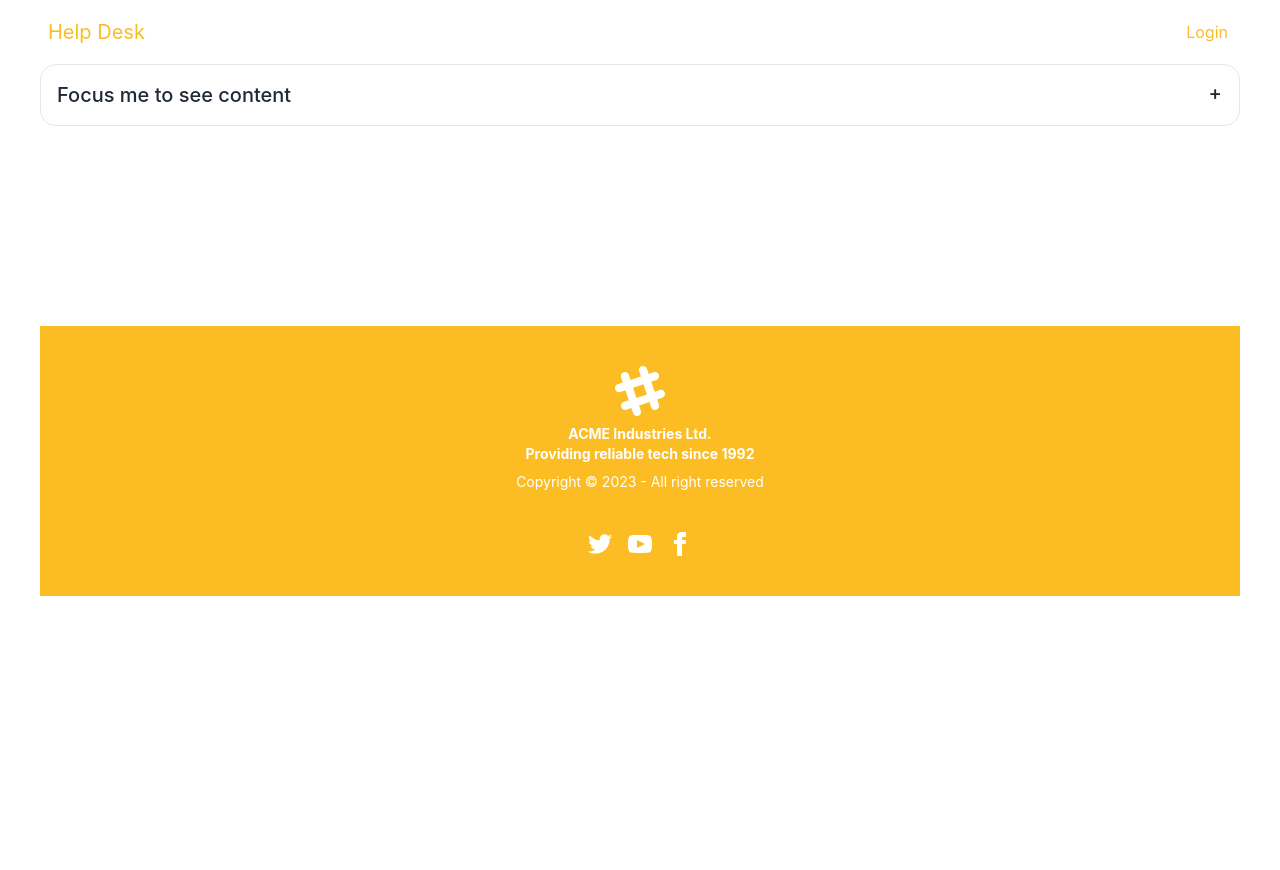
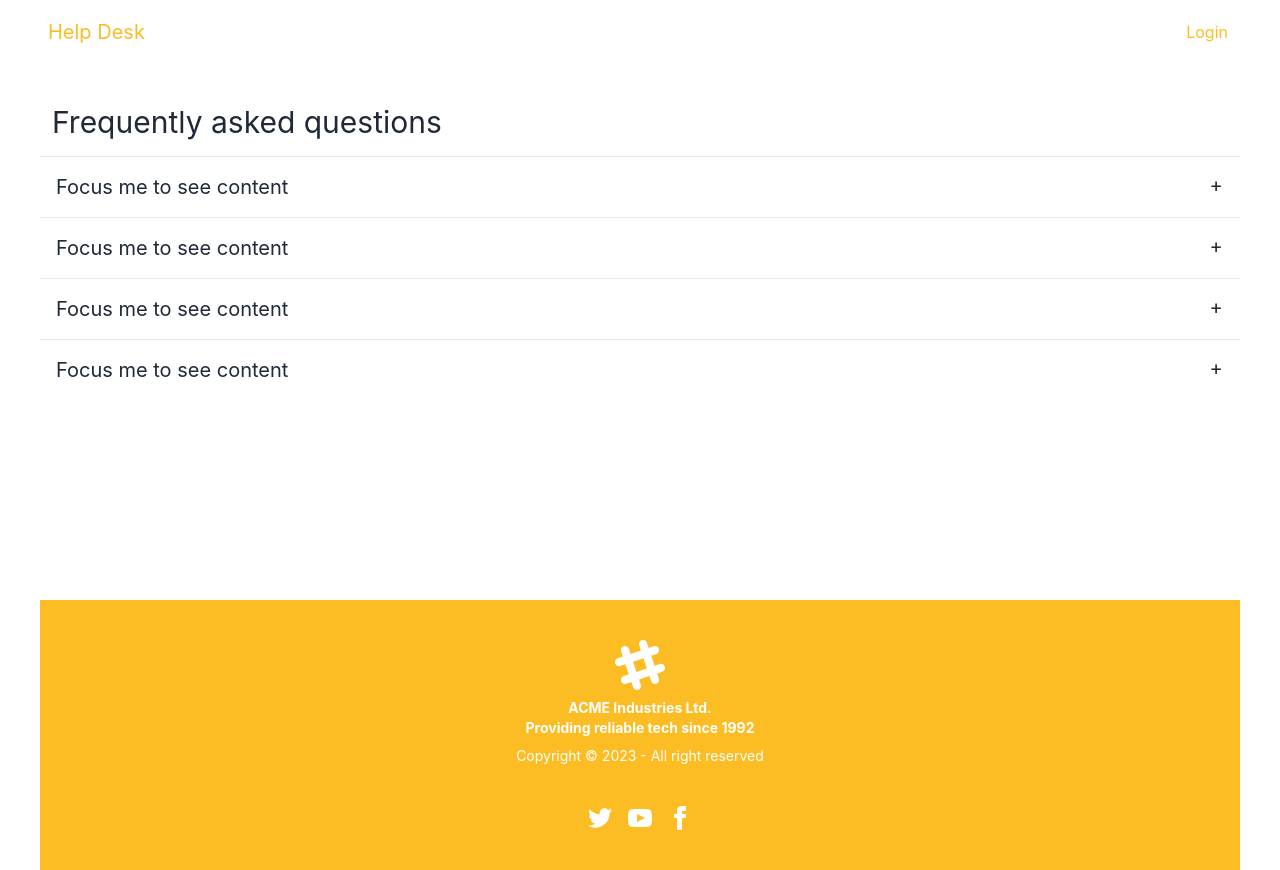
Before and after one commit to oddakussa12/helpdesk-frontend, a React (Create React App) app: page /faqs in a window 1280 px wide. Before the commit the page ends 800 px from the top, so only its background shows below. Built offline with nearby package versions, Linux system fonts and the light colour scheme; no server answers.

Commit message:
Add Faq page

```diff
--- a/src/World/Pages/Faq.jsx
+++ b/src/World/Pages/Faq.jsx
@@ -2,9 +2,38 @@ import React from 'react'
 
 const Faq = () => {
     return (
-        <div>
-            <div tabIndex={0} className="collapse collapse-plus border border-base-300 bg-base-100 rounded-box">
-                <div className="collapse-title text-xl font-medium">
+        <div className='mt-10'>
+            <h1 className='text-3xl ml-3 mb-4'>Frequently asked questions</h1>
+            <hr />
+            <div tabIndex={0} className="collapse collapse-plus bg-base-100 rounded-box">
+                <div className="collapse-title text-xl">
+                    Focus me to see content
+                </div>
+                <div className="collapse-content">
+                    <p>attribute is necessary to make the div focusable</p>
+                </div>
+            </div>
+            <hr />
+            <div tabIndex={0} className="collapse collapse-plus bg-base-100 rounded-box">
+                <div className="collapse-title text-xl">
+                    Focus me to see content
+                </div>
+                <div className="collapse-content">
+                    <p>attribute is necessary to make the div focusable</p>
+                </div>
+            </div>
+            <hr />
+            <div tabIndex={0} className="collapse collapse-plus bg-base-100 rounded-box">
+                <div className="collapse-title text-xl">
+                    Focus me to see content
+                </div>
+                <div className="collapse-content">
+                    <p>tabIndex={0} attribute is necessary to make the div focusable</p>
+                </div>
+            </div>
+            <hr />
+            <div tabIndex={0} className="collapse collapse-plus bg-base-100 rounded-box">
+                <div className="collapse-title text-xl">
                     Focus me to see content
                 </div>
                 <div className="collapse-content">
--- a/src/World/Pages/WorldHome.jsx
+++ b/src/World/Pages/WorldHome.jsx
@@ -16,12 +16,13 @@ const WorldHome = () => {
                         </div>
                     </div>
                     <div className="flex flex-col w-full lg:flex-row">
-
                         <div className="grid flex-grow h-32 card bg-base-300 rounded-box place-items-center">
-                            <Link to="faqs" > Read FAQs</Link>
+                            <Link to="faqs">Read FAQs</Link>
                         </div>
                         <div className="divider lg:divider-horizontal"></div>
-                        <div className="grid flex-grow h-32 card bg-base-300 rounded-box place-items-center">Create Ticket</div>
+                        <div className="grid flex-grow h-32 card bg-base-300 rounded-box place-items-center">
+                            <Link to="create-ticket" >Create Ticket</Link>
+                        </div>
                     </div>
                 </div>
             </div>
```
